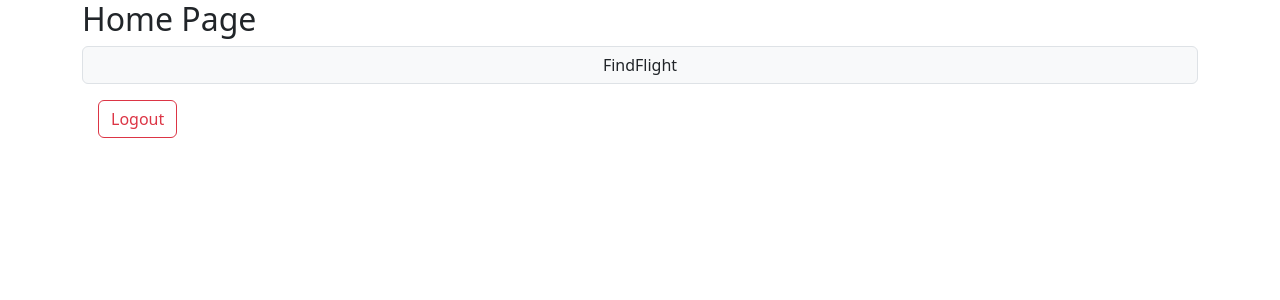
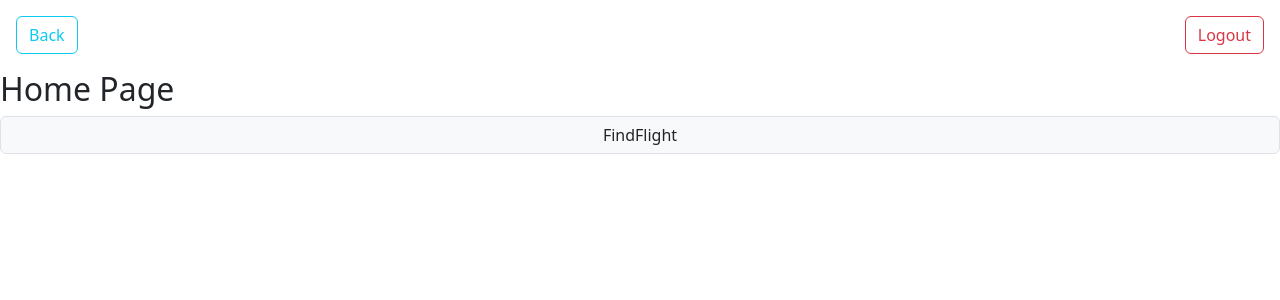
Before and after one commit to rrsantillan/ensf-614-group, a React (Create React App) app in the folder frontend/: page /home/1/1 in a window 1280 px wide. Shown: the top 300 px of the page. Built offline with nearby package versions, Linux system fonts and the light colour scheme.

Commit message:
Full Redesign of Flight Booking

```diff
--- a/frontend/src/App.js
+++ b/frontend/src/App.js
@@ -2,7 +2,7 @@
 import React from 'react';
 import Login from './Components/Login'
 import Signup from './Signup'
-import Home from './Home'
+import Home from './Components/Home'
 import Admin from './Components/Adminview'
 import FindFlight from './Components/FindFlight'
 import CurrentFlight from './Components/CurrentFlight'
--- a/frontend/src/Components/Agentview.js
+++ b/frontend/src/Components/Agentview.js
@@ -5,7 +5,6 @@ import {  } from 'react-router-dom';
 
 function Agentview(){
     const [selectedFlightID, setSelectedFlightID] = useState(null);
-    //const [flightID2, setFlightID] = useState(null);
     const [flightData, setFlightData] = useState(null);
 
     const [fetchedRegisteredTickets, setFetchedRegisteredTickets] = useState([]);
@@ -54,10 +53,10 @@ function Agentview(){
                         <h3>Flight Details</h3>
                         <div style={{ maxHeight: '300px', overflowY: 'auto' }}>
                             {flightData.map((flight, index) => (
-                            <div className="flight-data-container d-flex justify-content-between mb-3" key={index}>
+                                <div className="flight-data-container" key={index}>
+                                    <p>Origin: {flight.ORIGIN} Departure Time: {flight.DEPARTURETIME}</p>
+                                    <p>Destination: {flight.DESTINATION} Landing Time: {flight.ARRIVALTIME}</p>
 
-                                    <p>Source: {flight.SOURCE}</p><p> Destination: {flight.DESTINATION}</p>
-                                    <p>Flight ID: {flight.FLIGHTID}
                                     <button onClick={() =>
                                         {
                                         handlePassSel(flight.FLIGHTID);
@@ -66,8 +65,8 @@ function Agentview(){
                                         className={selectedFlightID === flight.FLIGHTID ? 'selectedFlight' : "btn btn-outline-secondary"}>
                                         See Passengar List
                                     </button>
-                                    </p>
-                                </div>
+
+                            </div>
 
                             ))}
                         </div>
--- a/frontend/src/Components/BookFlight.js
+++ b/frontend/src/Components/BookFlight.js
@@ -54,13 +54,13 @@ function BookFlight(){
     if(event.target.value === 'Economy'){
       setPrice(300.00);
       newSeatMap = [
-        ['A4', 'B4', 'C4',  ' ', 'D4','E4', 'F4'],
-        ['A5', 'B5', 'C5',  ' ', 'D5','E5', 'F5'],
-        ['A6', 'B6', 'C6',  ' ', 'D6','E6', 'F6'],
-        ['A7', 'B7', 'C7',  ' ', 'D7','E7', 'F7'],
-        ['A8', 'B8', 'C8',  ' ', 'D8','E8', 'F8'],
-        ['A9', 'B9', 'C9',  ' ', 'D9','E9', 'F9'],
-        ['A10', 'B10', 'C10',  ' ', 'D10','E10', 'F10']];
+        ['A4', 'B4', 'C4', ' ', 'D4','E4', 'F4'],
+        ['A5', 'B5', 'C5', ' ','D5','E5', 'F5'],
+        ['A6', 'B6', 'C6',  ' ','D6','E6', 'F6'],
+        ['A7', 'B7', 'C7',  ' ','D7','E7', 'F7'],
+        ['A8', 'B8', 'C8',  ' ','D8','E8', 'F8'],
+        ['A9', 'B9', 'C9', ' ','D9','E9', 'F9'],
+        ['A10', 'B10', 'C10', ' ','D10','E10', 'F10']];
 
 
     }else{
@@ -201,11 +201,16 @@ function BookFlight(){
                     <option value="Business">Business</option>
                     <option value="Economy">Economy</option>
                   </select>
+                  <select id="Comfort" value={selectedClass} onChange={handleClassChange}>
+                      <option value="Ordinary">Ordinary</option>
+                      <option value="Comfort">Comfort</option>
+                  </select>
                 </div>
                 <p></p>
                 <div>
                     <h4>Seat Selection</h4>
                     <div className="seat-map">
+
                       {seatMap.map((row, rowIndex) => (
                         <div key={rowIndex} className="seat-row">
                           {row.map((seat) => (
--- a/frontend/src/Components/CurrentFlight.js
+++ b/frontend/src/Components/CurrentFlight.js
@@ -79,9 +79,8 @@ function CurrentFlights(){
                     <h3>Flight Details</h3>
                     {flightData.map((flight, index) => (
                         <div className="flight-data-container" key={index}>
-                            <p>From {flight.SOURCE} to {flight.DESTINATION}</p>
-                            <p>Departure: {flight.DEPARTURE}</p>
-                            <p>Land: {flight.LANDING}</p>
+                            <p>Origin: {flight.ORIGIN} Departure Time: {flight.DEPARTURETIME}</p>
+                            <p>Destination: {flight.DESTINATION} Landing Time: {flight.ARRIVALTIME}</p>
                             <p>Seat: {flight.SEATNUMBER}</p>
                               <button onClick={() => handleDeleteTicket(flight.SEATNUMBER, flight.FLIGHTID)}>Delete Ticket</button>
                         </div>
--- a/frontend/src/Components/FindFlight.js
+++ b/frontend/src/Components/FindFlight.js
@@ -32,10 +32,7 @@ function FindFlight(){
         end: null,
       });
 
-    // const [value, setValue] = React.useState([
-    //     dayjs('2022-04-17'),
-    //     dayjs('2022-04-21'),
-    // ]);
+
     const handleDateChange = (date) => {
         // If start date is not selected, set it as the start date
         if (!dateRange.start) {
@@ -122,20 +119,20 @@ return(
                     <h3>Flight Details</h3>
                     {flightData.map((flight, index) => (
                         <div className="flight-data-container" key={index}>
-                            <p>Departure: {flight.DEPARTURE}</p>
-                            <p>Land: {flight.LANDING}</p>
+                            <p>Origin: {flight.ORIGIN} Departure Time: {flight.DEPARTURETIME}</p>
+                            <p>Destination: {flight.DESTINATION} Landing Time: {flight.ARRIVALTIME}</p>
 
                             <button onClick={() => {
                                 setFlightID(flight.FLIGHTID);
                                 setSelectedFlightID(flight.FLIGHTID)}}
                                 className={selectedFlightID === flight.FLIGHTID ? 'selectedFlight' : ''}>
-                                Set Flight ID
+                                Select Flight
                             </button>
                             <p></p>
                         </div>
                     ))}
-                    <h2>Book Flight</h2>
-                    <Link to={`../BookFlight/${username}/${flightID2}`} className='btn btn-default border w-100 bg-light'> BookFlight </Link>
+
+                    <Link to={`../BookFlight/${username}/${flightID2}`} className='btn btn-default border w-100 bg-light'> Select To Seat... </Link>
 
                 </div>
 
--- a/frontend/src/Components/Footer.js
+++ b/frontend/src/Components/Footer.js
@@ -1,5 +1,6 @@
 import React from 'react';
-import { useNavigate } from 'react-router-dom';
+import { useNavigate  } from 'react-router-dom';
+
 
 const Footer = () => {
   const navigate = useNavigate();
@@ -9,10 +10,29 @@ const Footer = () => {
     navigate('/');
   };
 
+  const handleGoBack = () => {
+    navigate(-1); // Go back one step in the history
+  };
+
   return (
-    <footer>
-      <button onClick={handleLogout} className="btn btn-outline-danger">Logout</button>
+    <footer className="">
+      <div className="">
+        <div className="row">
+          <div className="col-6">
+          <button onClick={handleGoBack} className="btn btn-outline-info">
+            Back
+          </button>
+          </div>
+          <div className="col-6 d-flex justify-content-end">
+          <button onClick={handleLogout} className="btn btn-outline-danger mr-2">
+            Logout
+          </button>
+          </div>
+        </div>
+      </div>
     </footer>
+
+
   );
 };
 
--- a/frontend/src/Home.js
+++ b/frontend/src/Components/Home.js
@@ -1,13 +1,13 @@
 import React, {useState, useEffect} from 'react'
 import { Link, useParams } from 'react-router-dom';
-import Footer from './Components/Footer';
+import Footer from './Footer';
 
 
 function Home(){
   const {Profile1, username } = useParams();
-  const shouldShowAdminLink = Profile1 === 'Admin';
+  const shouldShowAdminLink = Profile1 === 'ADMIN';
   const shouldShowRegLink = Profile1 === 'REGUSER';
-  const shouldShowAgentLink = Profile1 === 'Agent';
+  const shouldShowAgentLink = Profile1 === 'AGENT';
 
   const [showAdminLink, setShowAdminLink] = useState(shouldShowAdminLink);
   const [showRegLink, setShowRegLink] = useState(shouldShowRegLink);
@@ -22,8 +22,11 @@ function Home(){
 
 
   return(
-    <div class="container">
-      <div class = "row" classname ="vh-100 justify-content-center align-items-top">
+    <div className="d-flex flex-column">
+      <div className="p-3 bg-green">
+        <Footer />
+      </div>
+      <div classname ="container vh-100 justify-content-center align-items-top">
 
         <h2>Home Page</h2>
         <form action=''>
@@ -41,9 +44,7 @@ function Home(){
         </form>
 
       </div>
-      <div className="row p-3 bg-green w-25 justify-content-bottom align-items-bottom">
-        <Footer />
-      </div>
+
     </div>
 
 
--- a/frontend/src/Components/Payment.js
+++ b/frontend/src/Components/Payment.js
@@ -7,6 +7,7 @@ const Payment = (props) => {
 
     const { price, myValues} = props;
     const navigate = useNavigate();
+
 
     const [CardHolder, setCardHolder] = useState('');
     const [CardNumber, setCardNumber] = useState('');
@@ -27,6 +28,7 @@ const Payment = (props) => {
             ...formData,
             [name]: formattedCardNumber,
         });
+
     };
 
     //Input Format for Expiry Date
@@ -74,12 +76,14 @@ const Payment = (props) => {
 
         .then(res=> {
             if(res.data === "Success"){
-                //navigate(`/home/${username}`);
+                sendEmail()
+                navigate(`/home/${'REGUSER'}/${myValues.username}`);
             }else {
                 alert("Unable to book flight");
             }
         })
         .catch(err=> console.log(err));
+
 
 
     }
@@ -167,7 +171,7 @@ const Payment = (props) => {
                                 value={formData.expiryMonth}
                                 onChange={handleInput2}
                                 maxLength="2"
-
+                                className ="form-control"
                             />
                             <input
                                 type="text"
@@ -176,7 +180,7 @@ const Payment = (props) => {
                                 value={formData.expiryYear}
                                 onChange={handleInput2}
                                 maxLength="2"
-
+                                className ="form-control"
                             />
                         </div>
 
@@ -209,9 +213,6 @@ const Payment = (props) => {
                 <div>
                     <button onClick={handleSumbit} className="btn btn-primary">Make Payment</button>
                 </div>
-                <div>
-                    <button onClick={sendEmail}>Send Email</button>
-                </div>
             </div>
         </div>
     );
```
Also changed, not shown: 1 other file (tests, documents, lock files or other folders).
